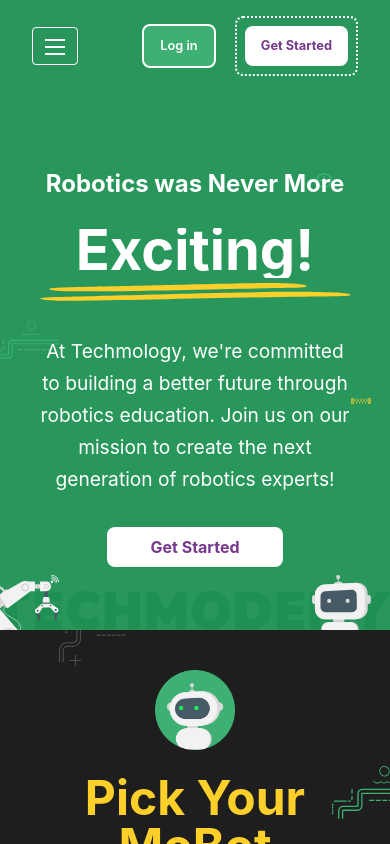
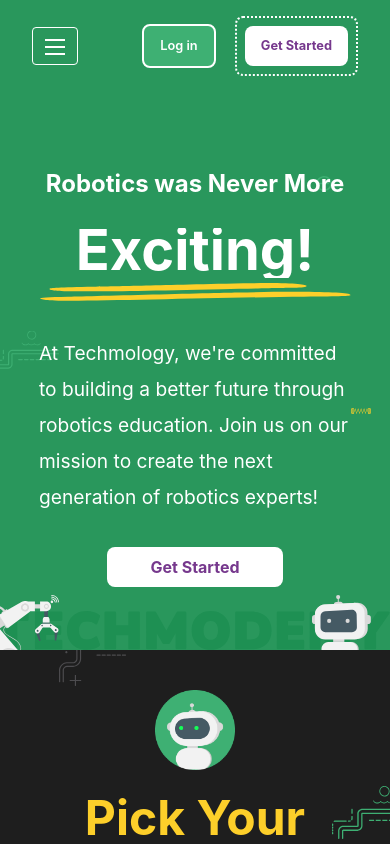
Before and after one commit to Fellah-wassim/Techmodemy-Platform, a React (Create React App) app: page / in a window 390 px wide. Shown: the top 844 px of the page. Built offline with nearby package versions, Linux system fonts and the light colour scheme; a web font is replaced by a local one.

Commit message:
fixed the text when responsive for the hero

```diff
--- a/src/components/Hero.js
+++ b/src/components/Hero.js
@@ -78,7 +78,7 @@ export const Hero = () => {
             />
           </svg>
         </div>
-        <p className="description text-2xl">
+        <p className="description text-3xl md:text-left">
           At Techmology, we're committed to building a better future through
           robotics education. Join us on our mission to create the next
           generation of robotics experts!
```
